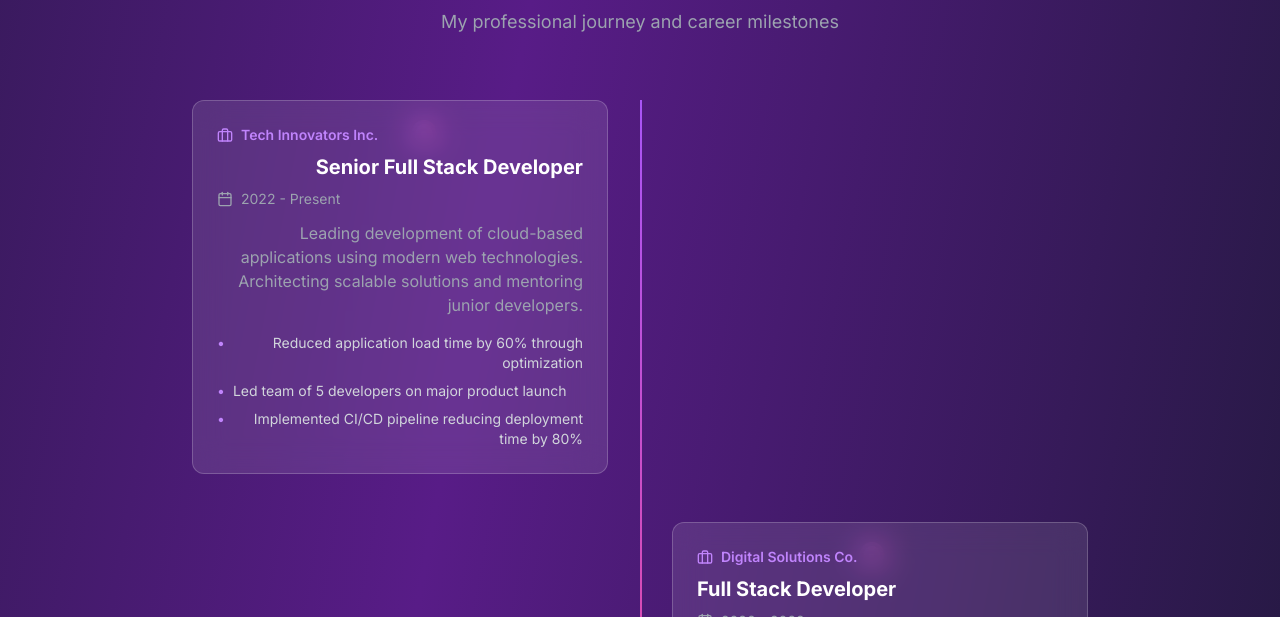
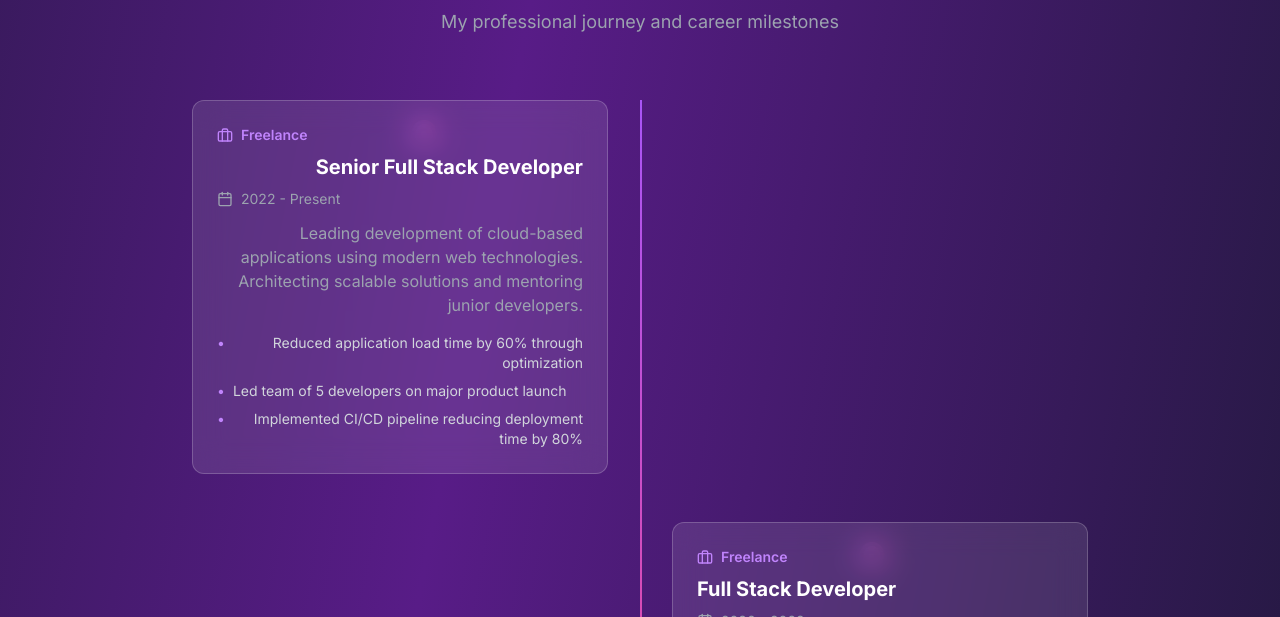
Before and after one commit to L0renZ121/L0renZ121.github.io, a Next.js app: page / in a window 1280 px wide. Shown: the part 3980-4597 px from the top of the page. Built offline with nearby package versions, Linux system fonts and the light colour scheme.

Commit message:
refactor: Update all work experience to freelance positions

```diff
--- a/components/sections/Experience.tsx
+++ b/components/sections/Experience.tsx
@@ -11,7 +11,7 @@ export default function Experience() {
 
   const experiences = [
     {
-      company: 'Tech Innovators Inc.',
+      company: 'Freelance',
       role: 'Senior Full Stack Developer',
       period: '2022 - Present',
       description: 'Leading development of cloud-based applications using modern web technologies. Architecting scalable solutions and mentoring junior developers.',
@@ -22,7 +22,7 @@ export default function Experience() {
       ]
     },
     {
-      company: 'Digital Solutions Co.',
+      company: 'Freelance',
       role: 'Full Stack Developer',
       period: '2020 - 2022',
       description: 'Developed and maintained multiple client projects ranging from e-commerce platforms to enterprise applications.',
@@ -33,7 +33,7 @@ export default function Experience() {
       ]
     },
     {
-      company: 'StartUp Ventures',
+      company: 'Freelance',
       role: 'Frontend Developer',
       period: '2019 - 2020',
       description: 'Focused on creating intuitive user interfaces and implementing responsive designs for various web applications.',
```
